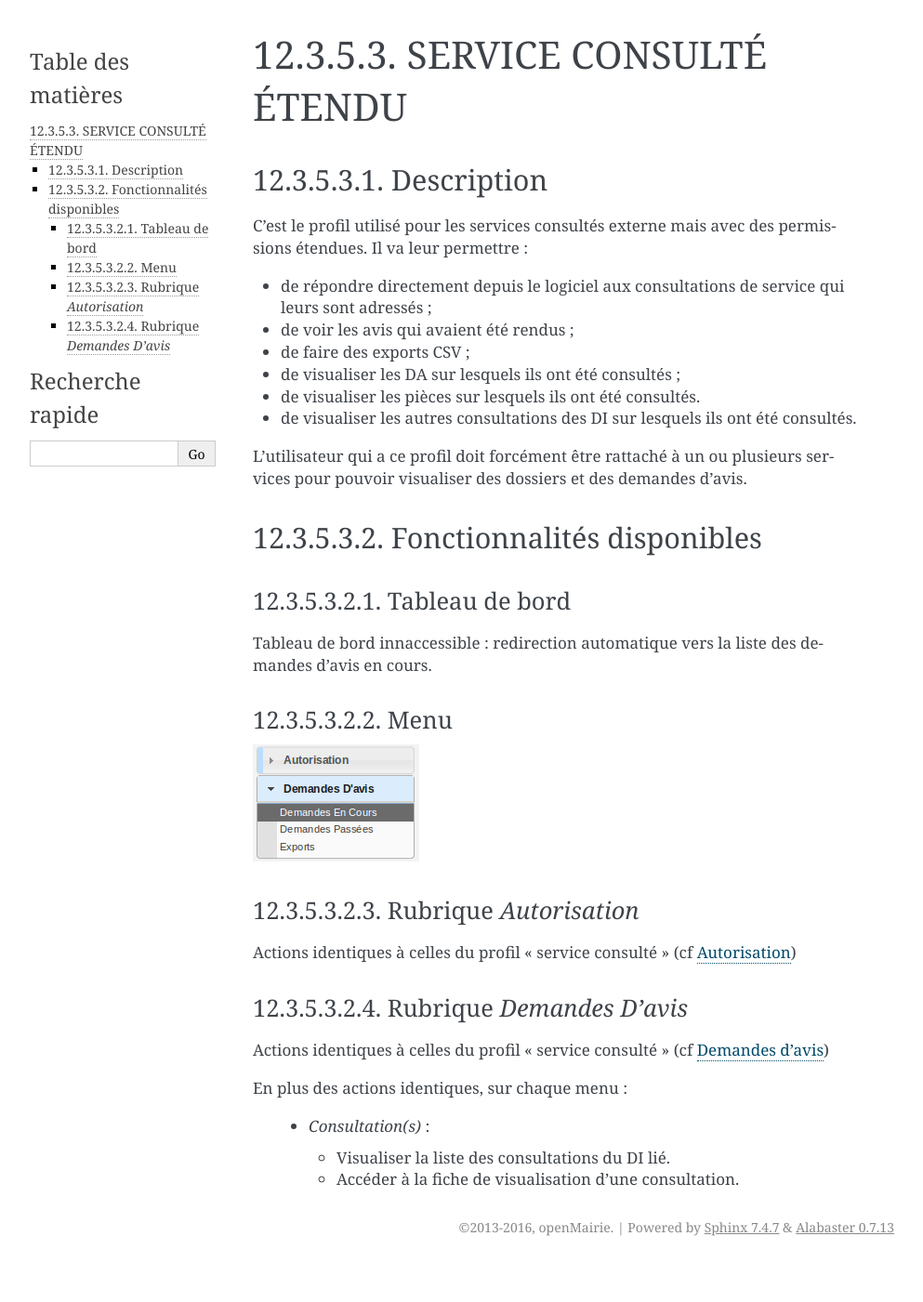
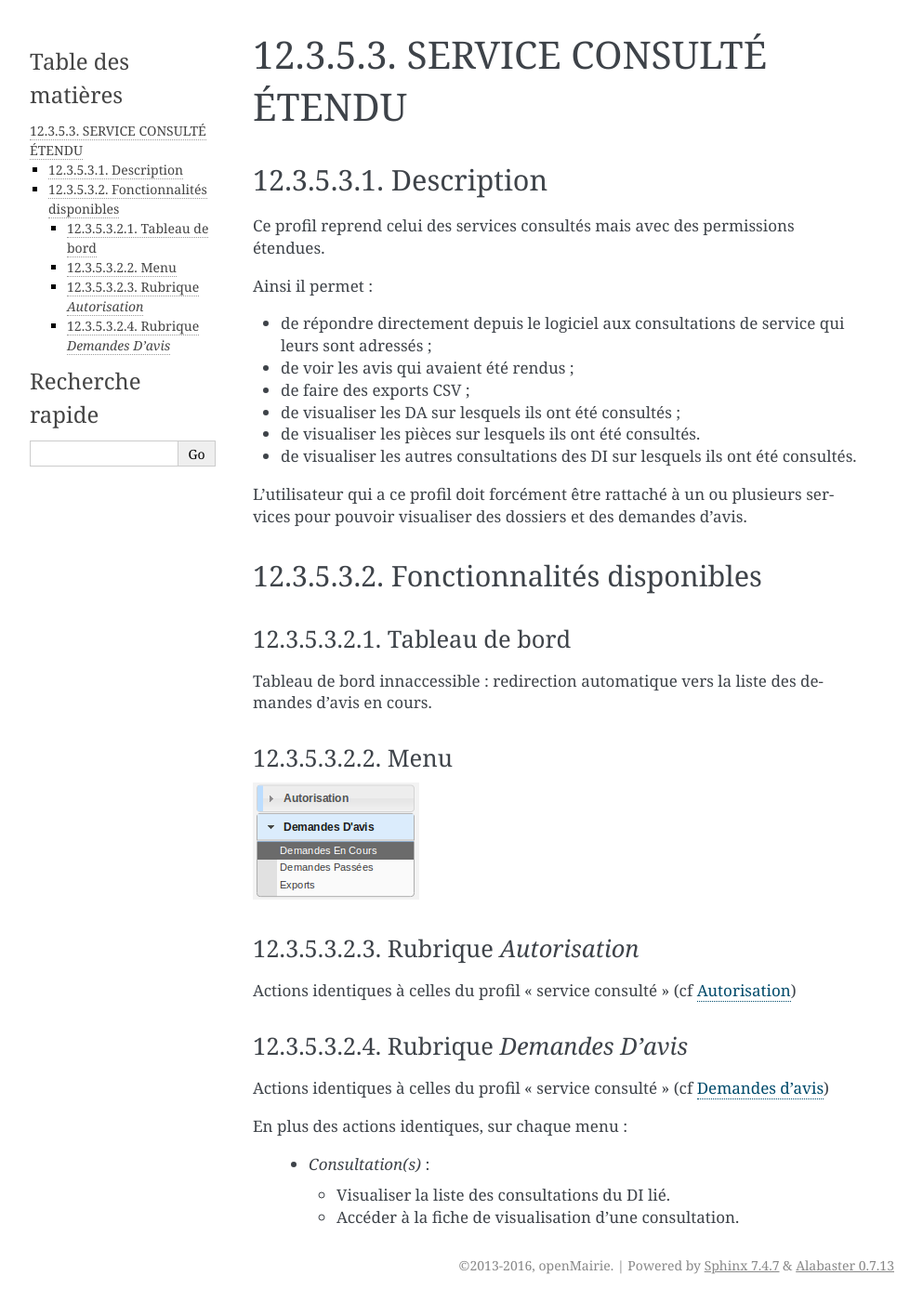
Before and after one commit to mpavaux/openads-documentation, a Sphinx documentation site: the page built from source/manuel_utilisateur/ergonomie/profils/service_consulte_etendu.rst, in a window 1280 px wide. Shown: the whole page at 93% size, without its empty margins (148-1141 px from the left). Built offline with Sphinx 7.4.7, drawn with Linux system fonts in a browser that asks for light colours; before the commit the page ends 1360 px from its top, so only the background shows below that.

Commit message:
Correction description

```diff
--- a/source/manuel_utilisateur/ergonomie/profils/service_consulte_etendu.rst
+++ b/source/manuel_utilisateur/ergonomie/profils/service_consulte_etendu.rst
@@ -5,7 +5,9 @@
 Description
 ===========
 
-C'est le profil utilisé pour les services consultés externe mais avec des permissions étendues. Il va leur permettre :
+Ce profil reprend celui des services consultés mais avec des permissions étendues.
+
+Ainsi il permet :
 
 - de répondre directement depuis le logiciel aux consultations de service qui leurs sont adressés ;
 - de voir les avis qui avaient été rendus ;
```
